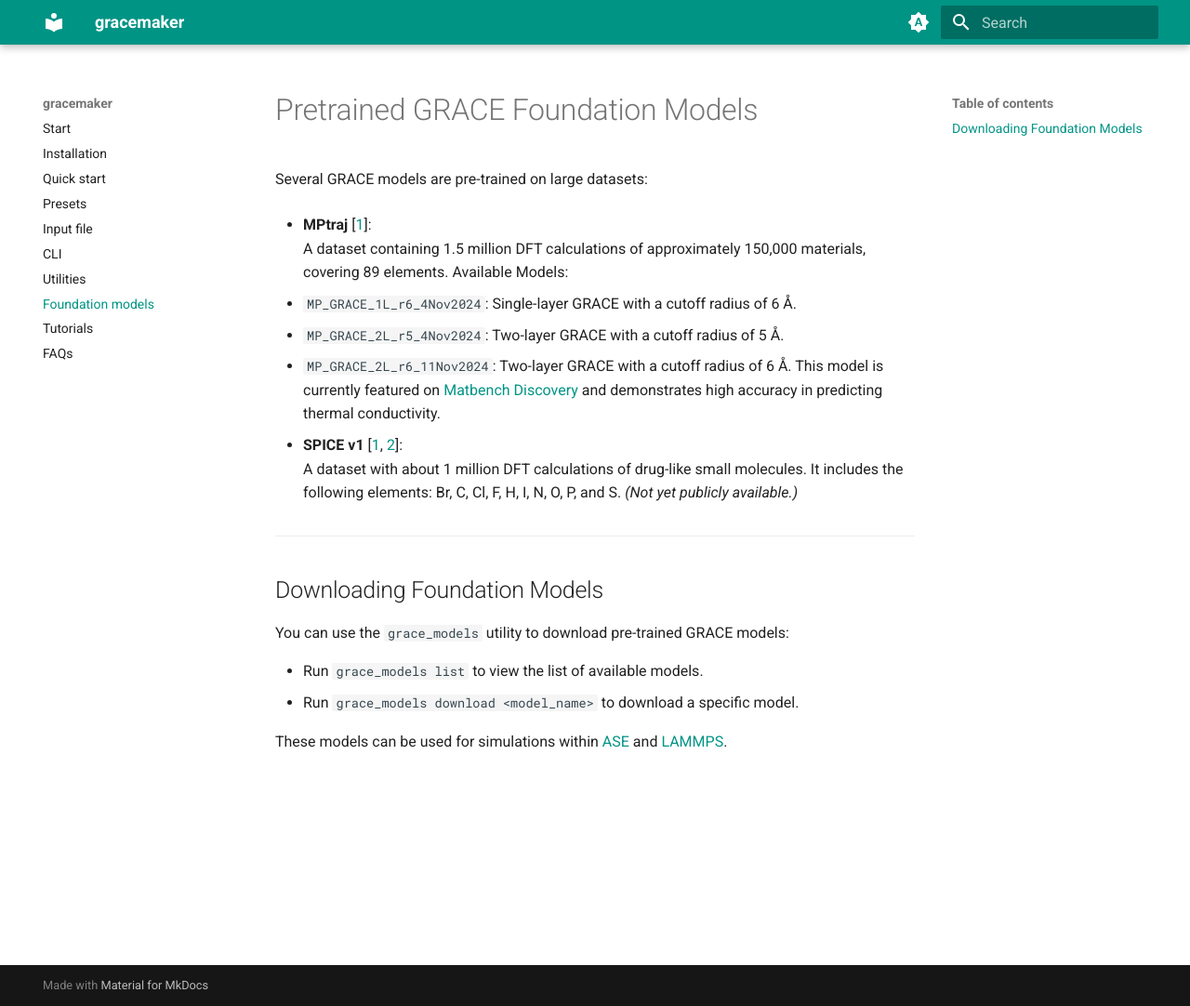
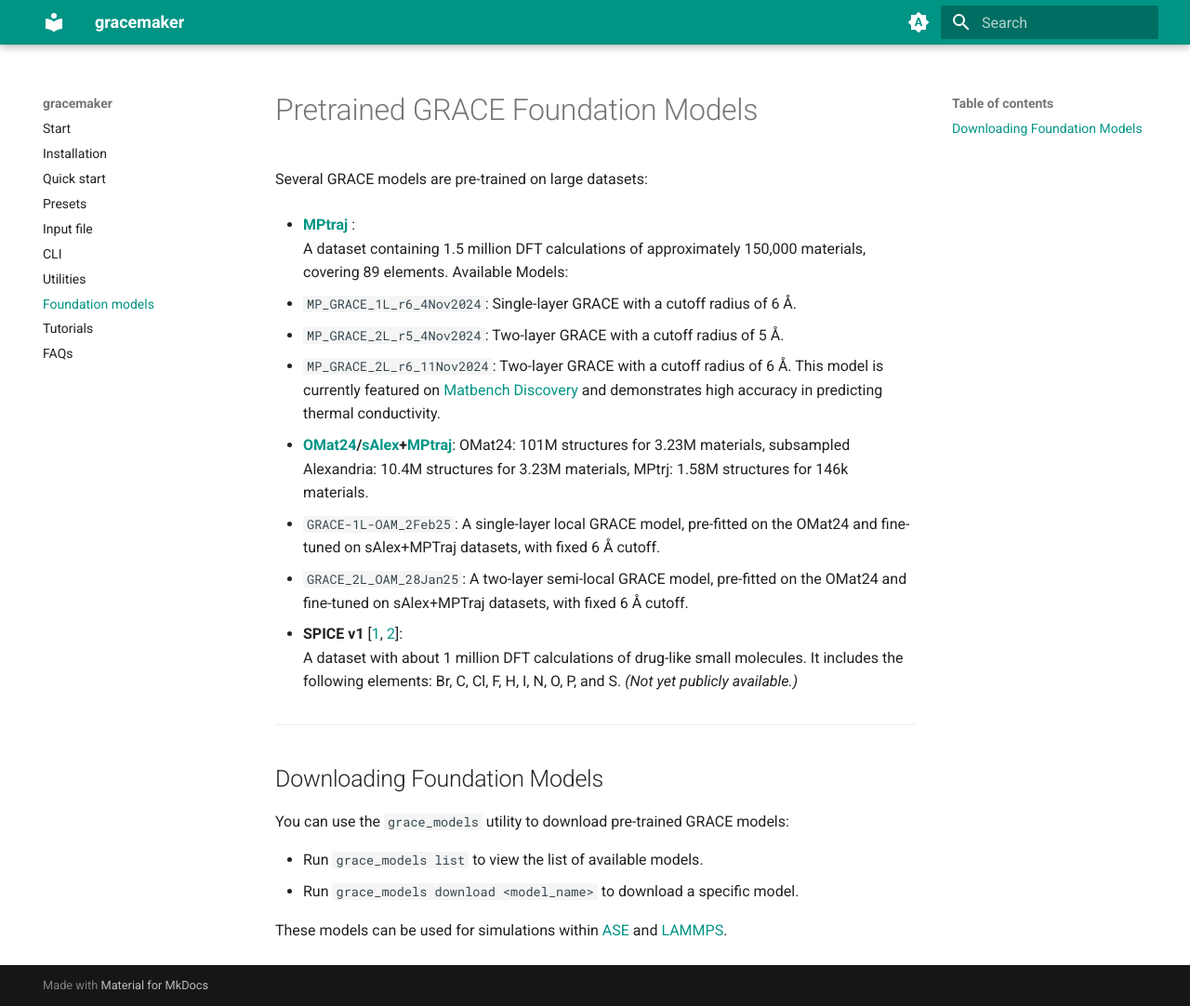
Before and after one commit to ICAMS/grace-tensorpotential, an MkDocs documentation site: the page built from docs/gracemaker/foundation.md, in a window 1280 px wide and 1082 px high. Shown: the whole window at 93% size. Built offline with MkDocs 1.6.1 and Material for MkDocs 9.7.7, drawn with Linux system fonts in a browser that asks for light colours.

Commit message:
add description of GRACE/OAM models

```diff
--- a/docs/gracemaker/foundation.md
+++ b/docs/gracemaker/foundation.md
@@ -2,13 +2,19 @@
 
 Several GRACE models are pre-trained on large datasets:
 
-- **MPtraj** [[1](https://figshare.com/articles/dataset/Materials_Project_Trjectory_MPtrj_Dataset/23713842?file=41619375)]:
+- **[MPtraj](https://figshare.com/articles/dataset/Materials_Project_Trjectory_MPtrj_Dataset/23713842?file=41619375)** :
   A dataset containing 1.5 million DFT calculations of approximately 150,000 materials, covering 89 elements.
   Available Models:
 
   - `MP_GRACE_1L_r6_4Nov2024`: Single-layer GRACE with a cutoff radius of 6 Å.
   - `MP_GRACE_2L_r5_4Nov2024`: Two-layer GRACE with a cutoff radius of 5 Å.
   - `MP_GRACE_2L_r6_11Nov2024`: Two-layer GRACE with a cutoff radius of 6 Å. This model is currently featured on [Matbench Discovery](https://matbench-discovery.materialsproject.org/) and demonstrates high accuracy in predicting thermal conductivity.
+
+- **[OMat24](https://huggingface.co/datasets/fairchem/OMAT24#omat24-dataset)/[sAlex](https://huggingface.co/datasets/fairchem/OMAT24#salex-dataset)+[MPtraj](https://figshare.com/articles/dataset/Materials_Project_Trjectory_MPtrj_Dataset/23713842?file=41619375)**:
+OMat24: 101M structures for 3.23M materials, subsampled Alexandria: 10.4M structures for 3.23M materials, MPtrj: 1.58M structures for 146k materials.
+
+  - `GRACE-1L-OAM_2Feb25`: 	A single-layer local GRACE model, pre-fitted on the OMat24 and fine-tuned on sAlex+MPTraj datasets, with fixed 6 Å cutoff.
+  - `GRACE_2L_OAM_28Jan25`: 	A two-layer semi-local GRACE model, pre-fitted on the OMat24 and fine-tuned on sAlex+MPTraj datasets, with fixed 6 Å cutoff.
 
 - **SPICE v1** [[1](https://github.com/openmm/spice-dataset), [2](https://doi.org/10.17863/CAM.107498)]:
   A dataset with about 1 million DFT calculations of drug-like small molecules. It includes the following elements: Br, C, Cl, F, H, I, N, O, P, and S. *(Not yet publicly available.)*
```
